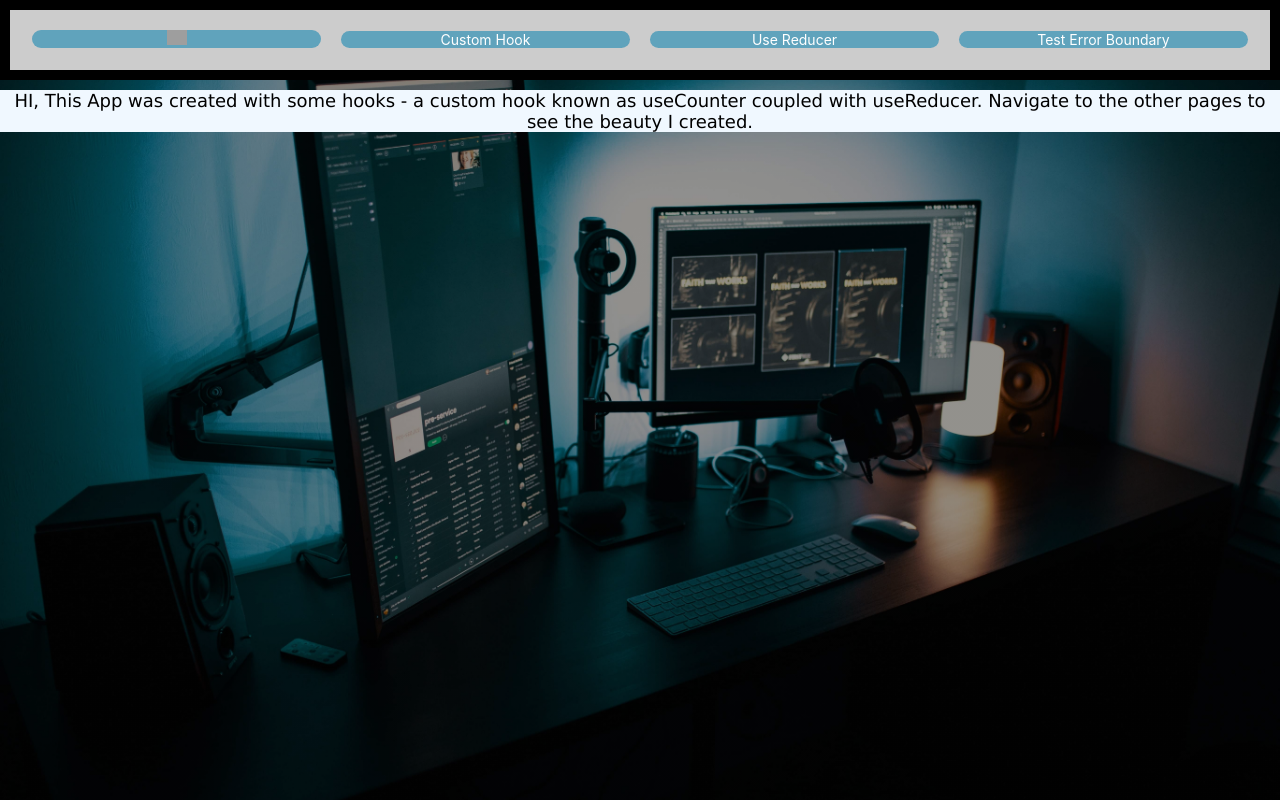
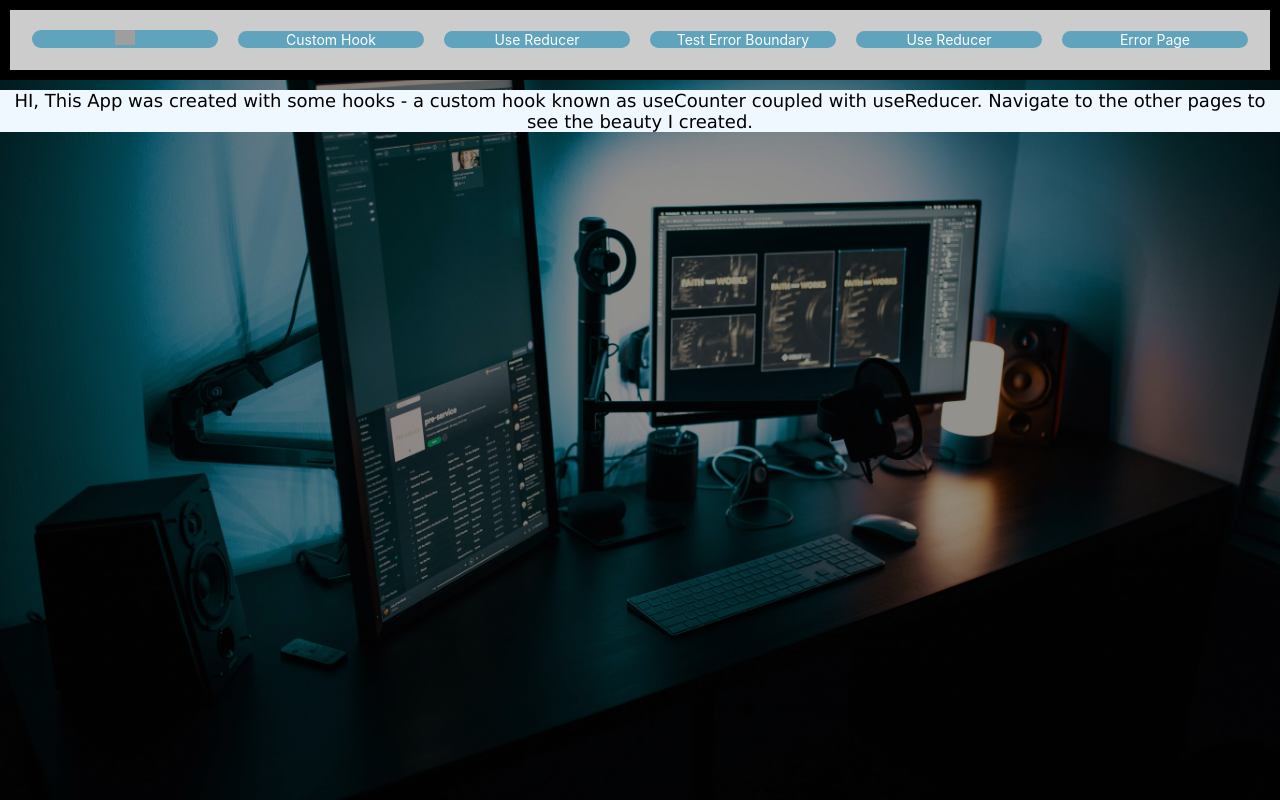
Before and after one commit to SandraIsola/Counter-Project, a React (Create React App) app: page / in a window 1280 px wide. Built offline with nearby package versions, Linux system fonts and the light colour scheme; grey boxes are pictures that could not be loaded.

Commit message:
Third Commit

```diff
--- a/src/App.js
+++ b/src/App.js
@@ -25,6 +25,8 @@ function App() {
     <Link className='ind-link' to="/Counter">Custom Hook</Link>
     <Link className='ind-link' to="/useReducerCounter">Use Reducer </Link>
     <Link className='ind-link' to="/testErrorBoundary">Test Error Boundary</Link>
+    <Link className='ind-link' to="/useReducerCounter">Use Reducer </Link>
+    <Link className='ind-link' to="*">Error Page</Link>
     </div>
     <Routes>
     <Route path='/' element={ <Home />} />
--- a/src/index.css
+++ b/src/index.css
@@ -28,6 +28,7 @@ code {
 .error {
   font-size: 32px;
   text-align: center;
+  color: white;
 }
 
 .Navlink {
```
